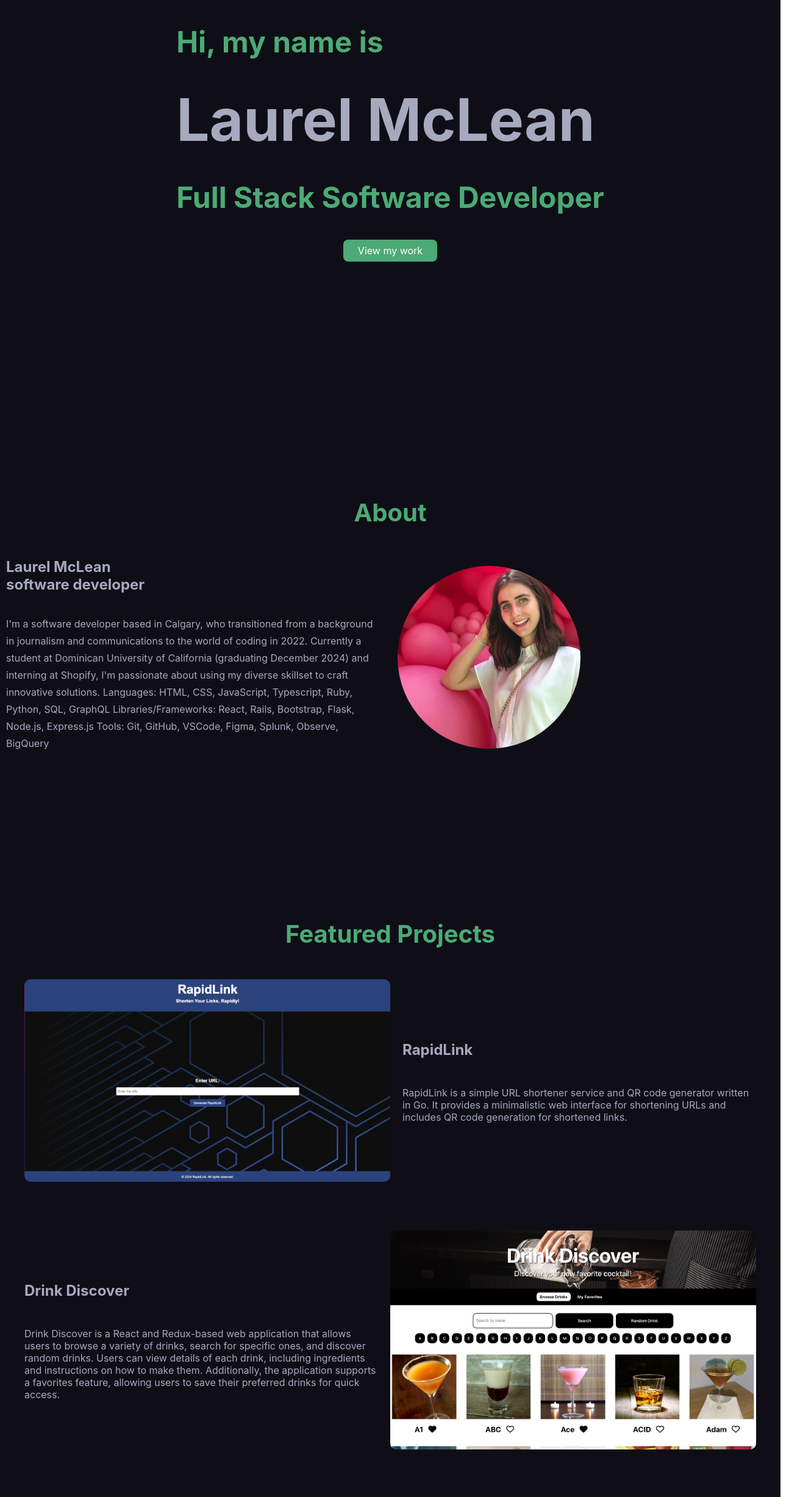
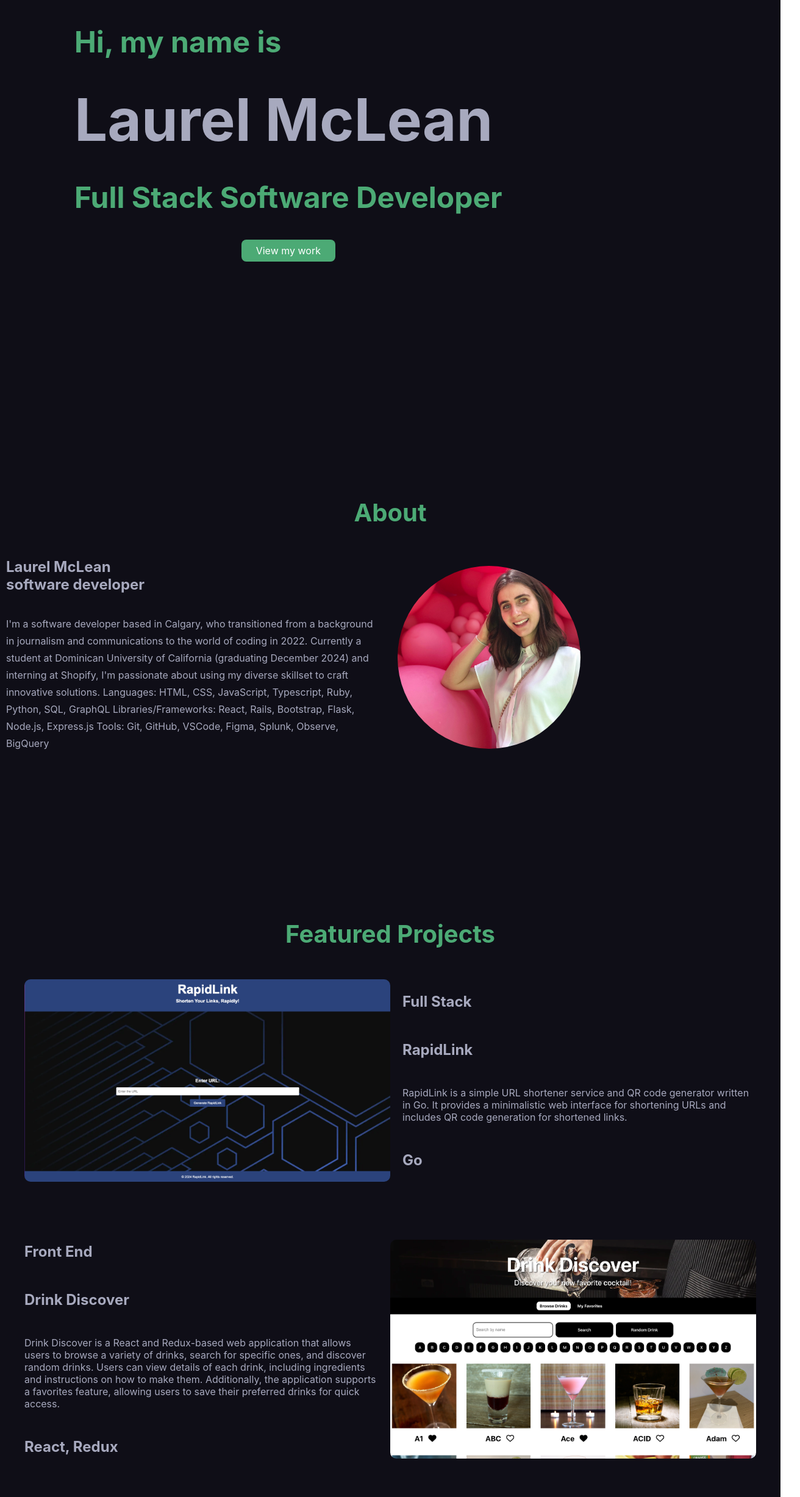
Before and after one commit to laurelmclean/portfolio, a React (Create React App) app: page / in a window 1280 px wide. Shown: the part 280-2735 px from the top of the page at 61% size, 1312 px wide, since content can reach past the window. Built offline with nearby package versions, Linux system fonts and the light colour scheme.

Commit message:
adding category and languages to projects'

```diff
--- a/src/components/Footer/Footer.css
+++ b/src/components/Footer/Footer.css
@@ -1,6 +1,6 @@
 .footer {
     width: 100%;
-    padding: 1em;
+    padding-bottom: 1em;
     margin-top: 4em;
     text-align: center;
 }
--- a/src/components/Header/Header.css
+++ b/src/components/Header/Header.css
@@ -2,21 +2,20 @@
     padding: 20px 10px;
     display: flex;
     align-items: center;
-    justify-content: center;
+    justify-content: left;
     min-height: 100vh;
 }
 
-.container {
+.header-container {
     display: flex;
-    margin: 0 auto;
     flex-direction: column;
-    align-items: center;
+    margin-left: 7em;
 }
 
 .header-font {
     font-size: 6rem;
-    margin-top: 10px;
-    margin-bottom: 10px;
+    margin-top: 0px;
+    margin-bottom: 0px;
 }
 
 .small-font {
@@ -32,7 +31,6 @@
 
 .button-container {
     display: flex;
-    justify-content: center;
 }
 
 .button {
--- a/src/components/Projects/Projects.js
+++ b/src/components/Projects/Projects.js
@@ -24,10 +24,12 @@ export default function Projects() {
                                     src={project.image}
                                 />
                                 <div className="project-info">
+                                    <h2 className="project-category">{project.category}</h2>
                                     <h1 className="project-title">
                                         {project.title}
                                     </h1>
                                     <p className="project-description">{project.description}</p>
+                                    <h2 className="project-language">{project.language}</h2>
                                 </div>
                             </div>
                         </a>
--- a/src/data.js
+++ b/src/data.js
@@ -1,6 +1,8 @@
 export const projects = [
     {
         title: "RapidLink",
+        category: "Full Stack",
+        language: "Go",
         description:
             "RapidLink is a simple URL shortener service and QR code generator written in Go. It provides a minimalistic web interface for shortening URLs and includes QR code generation for shortened links.",
         image: "/images/rapidlink.png",
@@ -8,6 +10,8 @@ export const projects = [
     },
     {
         title: "Drink Discover",
+        category: "Front End",
+        language: "React, Redux",
         description:
             "Drink Discover is a React and Redux-based web application that allows users to browse a variety of drinks, search for specific ones, and discover random drinks. Users can view details of each drink, including ingredients and instructions on how to make them. Additionally, the application supports a favorites feature, allowing users to save their preferred drinks for quick access.",
         image: "/images/drinkdiscover.png",
@@ -15,6 +19,8 @@ export const projects = [
     },
     {
         title: "Candyland Tetris",
+        category: "Game Development",
+        language: "React, Redux",
         description:
             "Welcome to Candyland Tetris - a whimsical twist on the classic arcade game, built with React and Redux.",
         image: "/images/candylandtetris.png",
@@ -22,6 +28,8 @@ export const projects = [
     },
     {
         title: "US Honey Production Visualization",
+        category: "Data Vizualization",
+        language: "D3",
         description:
             "This project showcases a data visualization that presents the honey production, demand, and supply across different states of America from 1995 - 2021. The visualization allows users to select a year and view statistics per state on a map, providing valuable insights into honey production trends and patterns.",
         image: "/images/honey.png",
@@ -29,6 +37,8 @@ export const projects = [
     },
     {
         title: "Bubble Tea Shop",
+        category: "Front End",
+        language: "React",
         description:
             "Laurel's Bubble Tea Shop, that allows users to view the bubble tea menu, add items to order, and checkout. The project was built with React, utilizing components and state.It implements best practices for responsiveness and accessibility.",
         image: "/images/bubbletea.png",
@@ -36,6 +46,8 @@ export const projects = [
     },
     {
         title: "Music Pygame",
+        category: "Game Development",
+        language: "Python",
         description:
             "Laurel's Bubble Tea Shop, that allows users to view the bubble tea menu, add items to order, and checkout. The project was built with React, utilizing components and state.It implements best practices for responsiveness and accessibility.",
         image: "/images/music.png",
@@ -43,17 +55,12 @@ export const projects = [
     },
     {
         title: "Discover Music",
+        category: "Full Stack",
+        language: "Python",
         description:
             "A concert app that allows users to create an account and login to follow their favourite artists, see any upcoming concerts that artists are playing, and add the event to their list of attending/upcoming events. Built with a framework of Flask, SQLAlchemy, and WTForms.",
         image: "/images/discovermusic.png",
         link: "https://discovermusic.onrender.com/",
-    },
-    {
-        title: "Alice in Wonderland Tweet Generator",
-        description:
-            "Alice in Wonderland Tweet Generator",
-        image: "/images/tweetgenerator.png",
-        link: "https://laurelstweetgenerator.onrender.com/",
     },
 ];
 
```
Also changed, not shown: src/components/About/About.css (+4 -4 lines).
